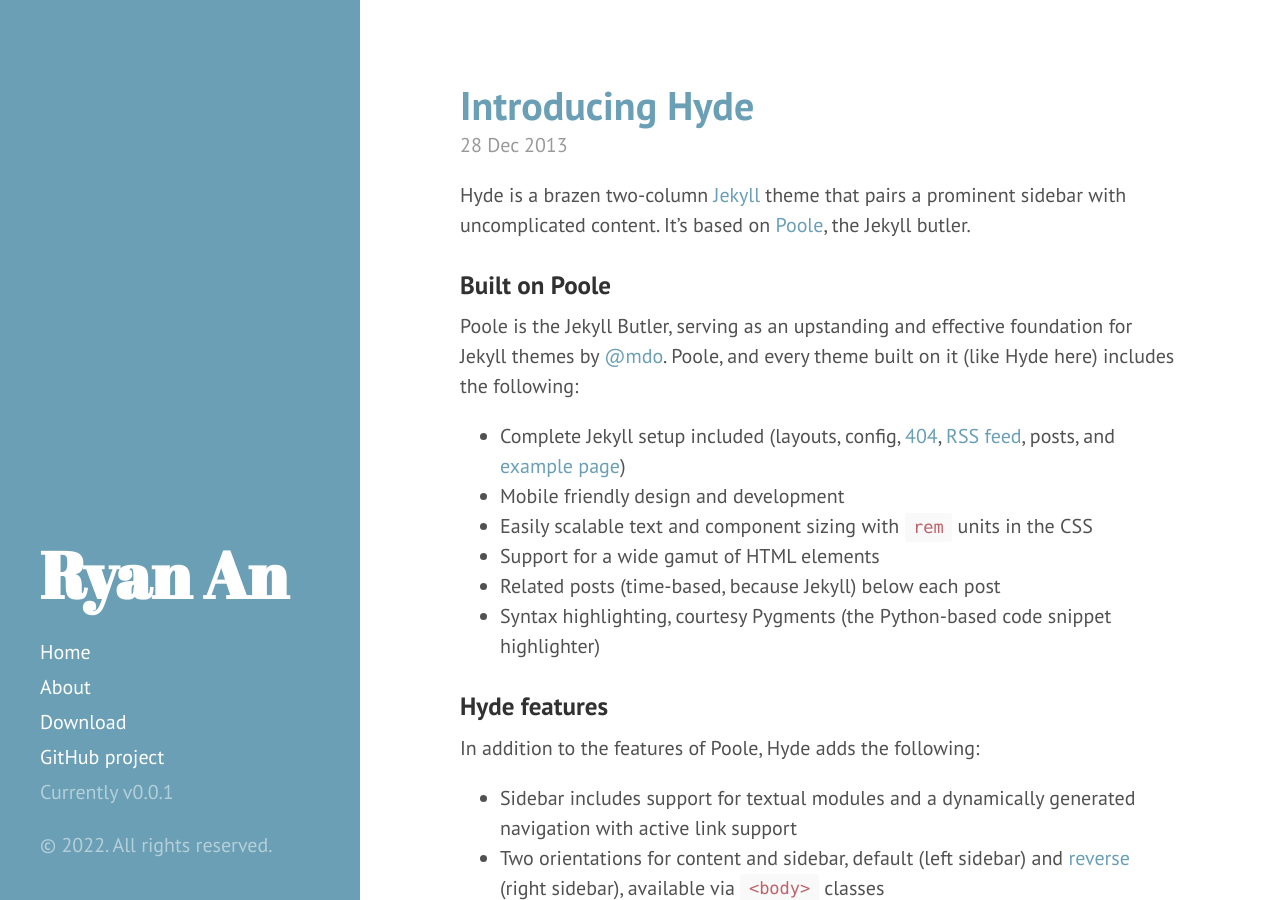
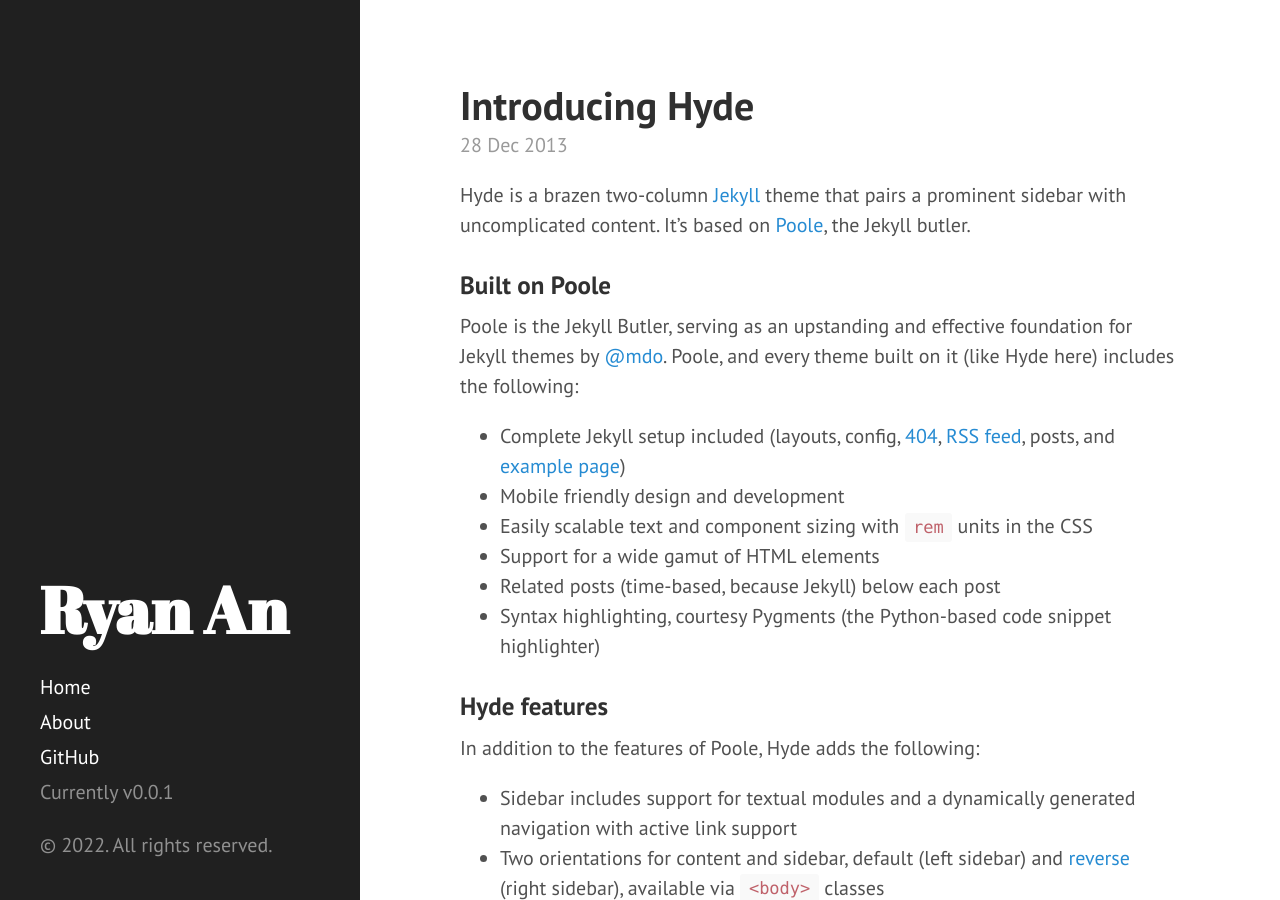
Before and after one commit to ryeii/ryeii.github.io, a Jekyll site: the page built from index.html, in a window 1280 px wide and 900 px high. Built offline with Jekyll 4.4.1, drawn with Linux system fonts in a browser that asks for light colours; the list of posts is cut into pages by our own code.

Commit message:
modified everything

```diff
--- a/_config.yml
+++ b/_config.yml
@@ -3,7 +3,7 @@
 tagline: Personal Website
 url: https://ryeii.github.io/
 paginate: 1
-baseurl: ""
+baseurl: https://ryeii.github.io/
 permalink: pretty
 
 # Gems
--- a/_includes/sidebar.html
+++ b/_includes/sidebar.html
@@ -26,8 +26,7 @@
         {% endif %}
       {% endfor %}
 
-      <a class="sidebar-nav-item" href="{{ site.github.repo }}/archive/v{{ site.version }}.zip">Download</a>
-      <a class="sidebar-nav-item" href="{{ site.github.repo }}">GitHub project</a>
+      <a class="sidebar-nav-item" href="https://github.com/ryeii/">GitHub</a>
       <span class="sidebar-nav-item">Currently v{{ site.version }}</span>
     </nav>
 
--- a/_layouts/default.html
+++ b/_layouts/default.html
@@ -3,7 +3,7 @@
 
   {% include head.html %}
 
-  <body class="theme-base-0d" >
+  <body>
 
     {% include sidebar.html %}
 
```
Also changed, not shown: 10 other files.
